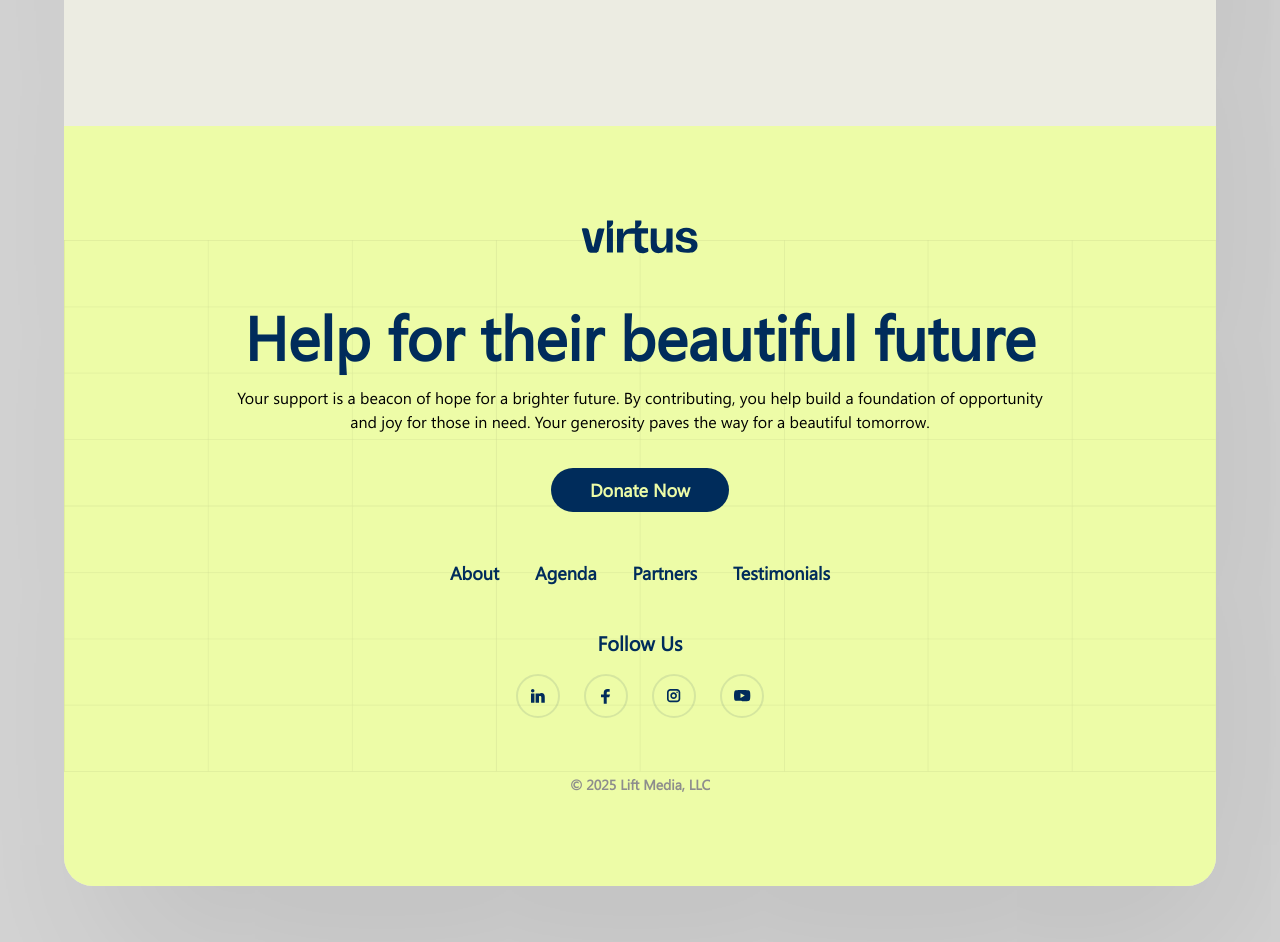
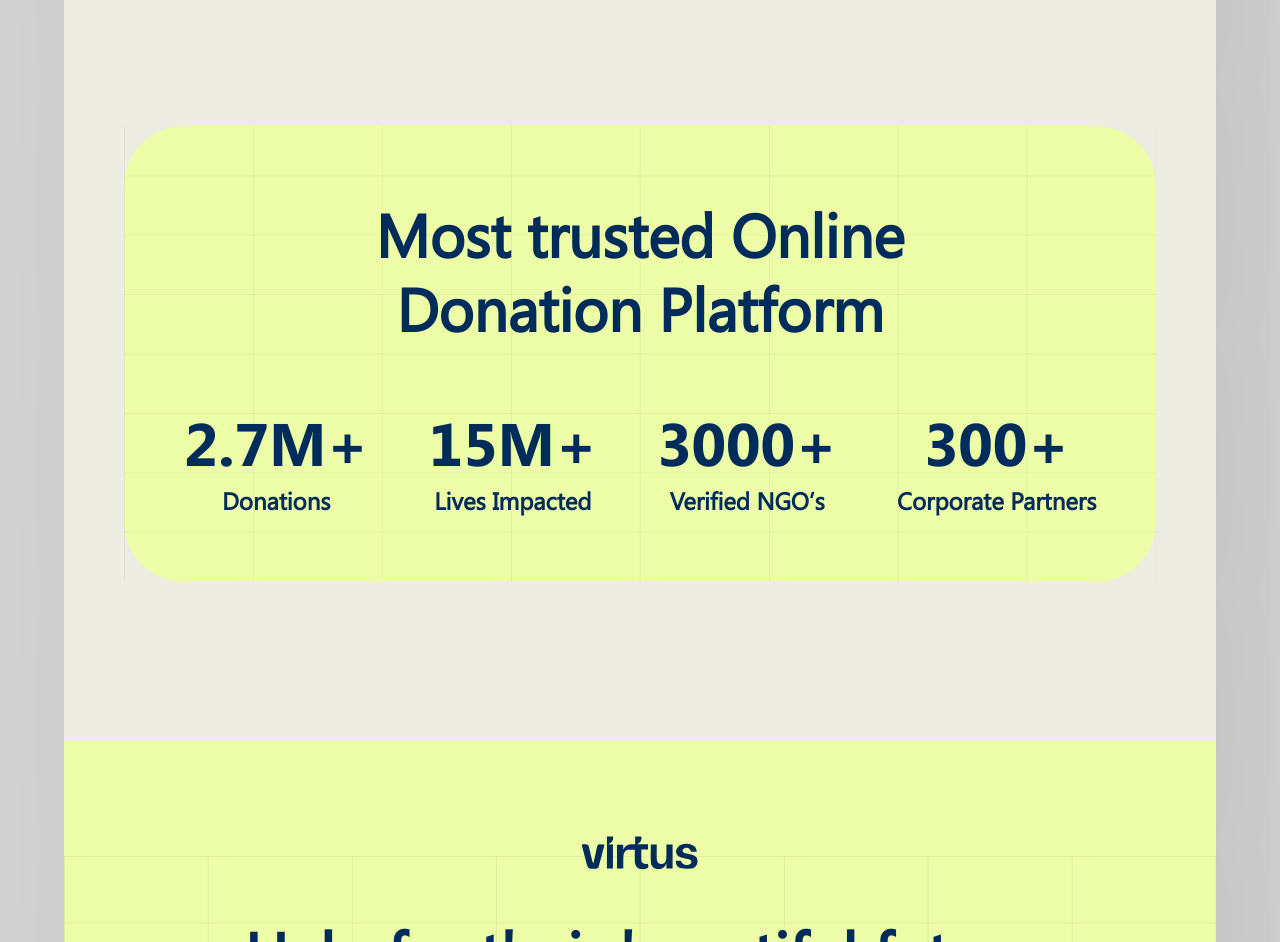
Before and after one commit to Ultroneous-Technologies-LLP/non-profit-ngo, a Next.js app: page / in a window 1280 px wide. Shown: the part 3220-4162 px from the top of the page. Built offline with nearby package versions, Linux system fonts and the light colour scheme.

Commit message:
feat(home-page): created most trusted online donation platform section

```diff
--- a/eslint.config.mjs
+++ b/eslint.config.mjs
@@ -8,7 +8,6 @@ import prettierPlugin from "eslint-plugin-prettier";
 import react from "eslint-plugin-react";
 import reactHooks from "eslint-plugin-react-hooks";
 import securityPlugin from "eslint-plugin-security";
-import testingLibrary from "eslint-plugin-testing-library";
 import globals from "globals";
 import tseslint from "typescript-eslint";
 
@@ -41,7 +40,6 @@ export default tseslint.config(
       security: securityPlugin,
       perfectionist: perfectionistPlugin,
       prettier: prettierPlugin,
-      "testing-library": testingLibrary,
       "jest-dom": jestDom,
       "@next/next": nextPlugin,
     },
@@ -117,6 +115,7 @@ export default tseslint.config(
       // General Rules
       "no-duplicate-imports": "error",
       "no-console": ["warn", { allow: ["warn", "error"] }],
+      "arrow-body-style": ["error", "as-needed"],
       complexity: ["error", 30],
       "max-depth": ["error", 4],
       "max-lines-per-function": ["error", { max: 200, skipBlankLines: true, skipComments: true }],
--- a/package.json
+++ b/package.json
@@ -40,6 +40,7 @@
     "eslint-plugin-import": "^2.32.0",
     "eslint-plugin-jest-dom": "^5.5.0",
     "eslint-plugin-jsx-a11y": "^6.10.2",
+    "eslint-plugin-local-rules": "^3.0.2",
     "eslint-plugin-perfectionist": "^4.15.1",
     "eslint-plugin-prettier": "^5.5.4",
     "eslint-plugin-react": "^7.37.5",
--- a/src/app/(home)/page.tsx
+++ b/src/app/(home)/page.tsx
@@ -1,18 +1,19 @@
 import { FC, PropsWithChildren } from "react";
 
-import { AboutUs, Hero, WeNeed } from "@/components";
+import { AboutUs, Hero, MostTrusted, WeNeed } from "@/components";
 import data from "@/content/home-page.json";
 
 import { HomePageDataProps } from "./types";
 
 const Home: FC<PropsWithChildren> = () => {
-  const { hero, weNeed, aboutUs }: HomePageDataProps = data;
+  const { hero, weNeed, aboutUs, mostTrusted }: HomePageDataProps = data;
 
   return (
     <>
       <Hero {...hero} />
       <WeNeed {...weNeed} />
       <AboutUs {...aboutUs} />
+      <MostTrusted {...mostTrusted} />
     </>
   );
 };
--- a/src/components/home/AboutUs/AboutUs.tsx
+++ b/src/components/home/AboutUs/AboutUs.tsx
@@ -2,7 +2,7 @@ import Image from "next/image";
 import Link from "next/link";
 import { FC } from "react";
 
-import { Container } from "@/components/common";
+import { Container } from "@/components";
 
 import { AboutUsProps } from "./types";
 
--- /dev/null
+++ b/src/components/home/MostTrusted/MostTrusted.tsx
@@ -0,0 +1,35 @@
+import Image from "next/image";
+import { FC } from "react";
+
+import { Container } from "@/components";
+
+import { MostTrustedProps } from "./type";
+
+export const MostTrusted: FC<MostTrustedProps> = ({ backgroundImage, stats, title }) => (
+  <Container
+    backgroundClassName="mx-4 xl:mx-15 pb-25 xl:pb-40 overflow-hidden"
+    className="bg-primary-yellow relative rounded-[20px] py-6 xl:rounded-[60px] xl:py-17.5"
+  >
+    <h2 className="font-segoe-regular text-primary-blue z-10 mx-auto w-full pb-8 text-center text-[32px]/10 font-semibold md:max-w-100 xl:max-w-140 xl:pb-15 xl:text-[60px]/18.5">
+      <span>{title}</span>
+    </h2>
+    <div className="z-10 flex flex-col justify-evenly gap-6 md:flex-row md:gap-0">
+      {stats.map(({ label, number }) => (
+        <div className="text-center" key={number}>
+          <h3 className="font-segoe-bold text-primary-blue pb-2 text-[32px]/10 font-bold xl:pb-2.5 xl:text-[60px]/18.5">
+            <span>{number}</span>
+          </h3>
+          <h4 className="font-segoe-regular text-primary-blue text-sm/5 font-semibold xl:text-2xl/6">
+            <span>{label}</span>
+          </h4>
+        </div>
+      ))}
+    </div>
+    <Image
+      alt={backgroundImage.alt}
+      className="absolute inset-0 z-0 object-cover object-center"
+      fill
+      src={backgroundImage.src}
+    />
+  </Container>
+);
--- /dev/null
+++ b/src/components/home/MostTrusted/index.ts
@@ -0,0 +1,2 @@
+export * from "./MostTrusted";
+export type { MostTrustedProps } from "./type";
--- /dev/null
+++ b/src/components/home/MostTrusted/type.ts
@@ -0,0 +1,12 @@
+import { Image } from "@/types";
+
+interface Stats {
+  label: string;
+  number: string;
+}
+
+export interface MostTrustedProps {
+  backgroundImage: Image;
+  stats: Stats[];
+  title: string;
+}
--- a/src/components/home/index.ts
+++ b/src/components/home/index.ts
@@ -1,3 +1,4 @@
 export * from "./Hero";
 export * from "./WeNeed";
 export * from "./AboutUs";
+export * from "./MostTrusted";
--- a/src/content/home-page.json
+++ b/src/content/home-page.json
@@ -24,7 +24,7 @@
     },
     "backgroundImage": {
       "src": "/assets/images/background-rows.png",
-      "alt": "background"
+      "alt": "Decorative background rows and columns"
     }
   },
   "weNeed": {
@@ -58,10 +58,6 @@
       "src": "/assets/images/about-us.png",
       "alt": "About us"
     },
-    "backgroundImage": {
-      "src": "/assets/images/background-rows.png",
-      "alt": "Decorative background rows and columns"
-    },
     "title": "About Company",
     "description": "You’re the Hope for others",
     "longDescription": [
@@ -75,6 +71,23 @@
     "button": {
       "label": "Discover more",
       "href": "/"
+    },
+    "backgroundImage": {
+      "src": "/assets/images/background-rows.png",
+      "alt": "Decorative background rows and columns"
+    }
+  },
+  "mostTrusted": {
+    "title": "Most trusted Online Donation Platform",
+    "stats": [
+      { "number": "2.7M+", "label": "Donations" },
+      { "number": "15M+", "label": "Lives Impacted" },
+      { "number": "3000+", "label": "Verified NGO’s" },
+      { "number": "300+", "label": "Corporate Partners" }
+    ],
+    "backgroundImage": {
+      "src": "/assets/images/background-rows.png",
+      "alt": "Decorative background rows pattern"
     }
   }
 }
```
Also changed, not shown: src/app/(home)/types.ts (+9 -1 lines), 1 other file (tests, documents, lock files or other folders).
